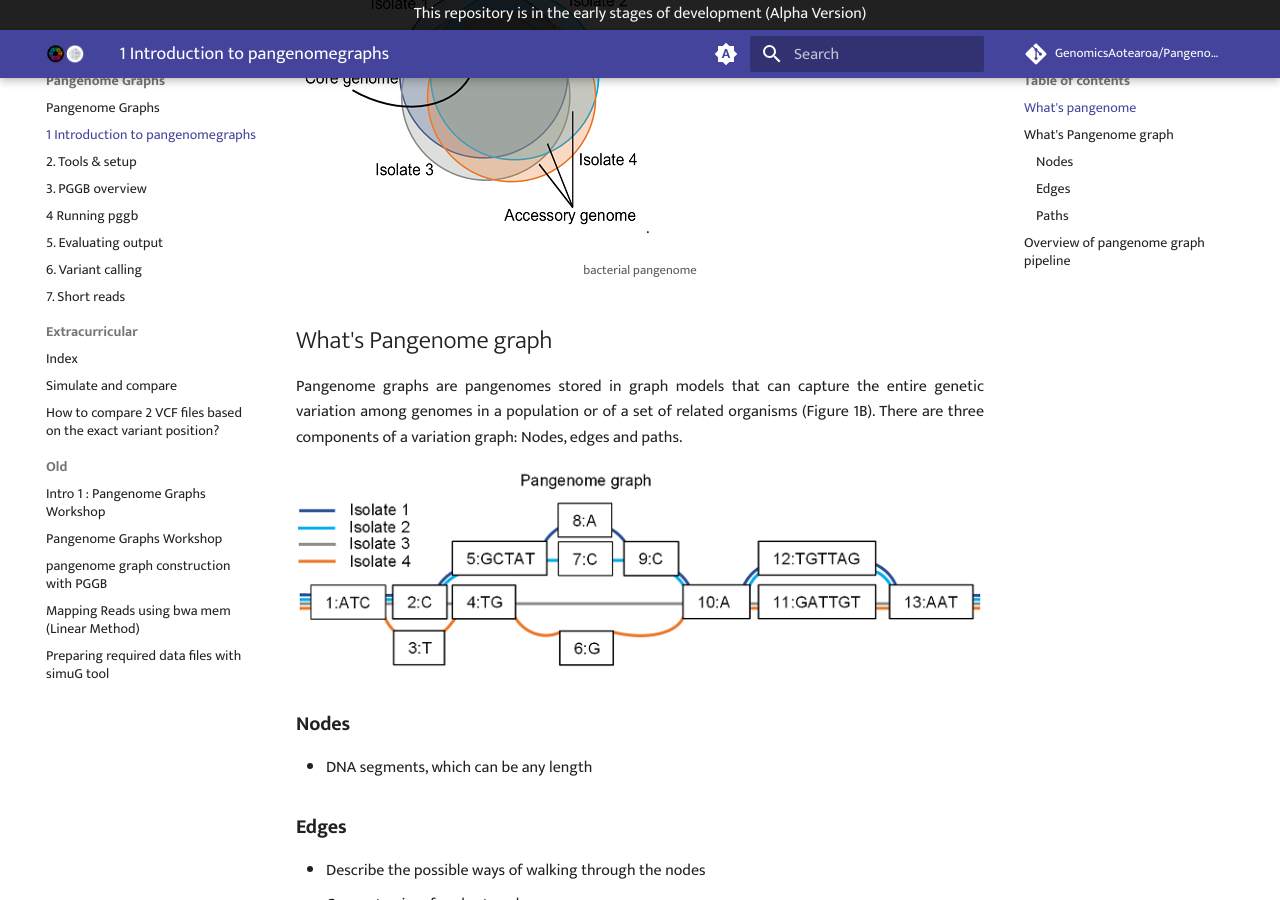
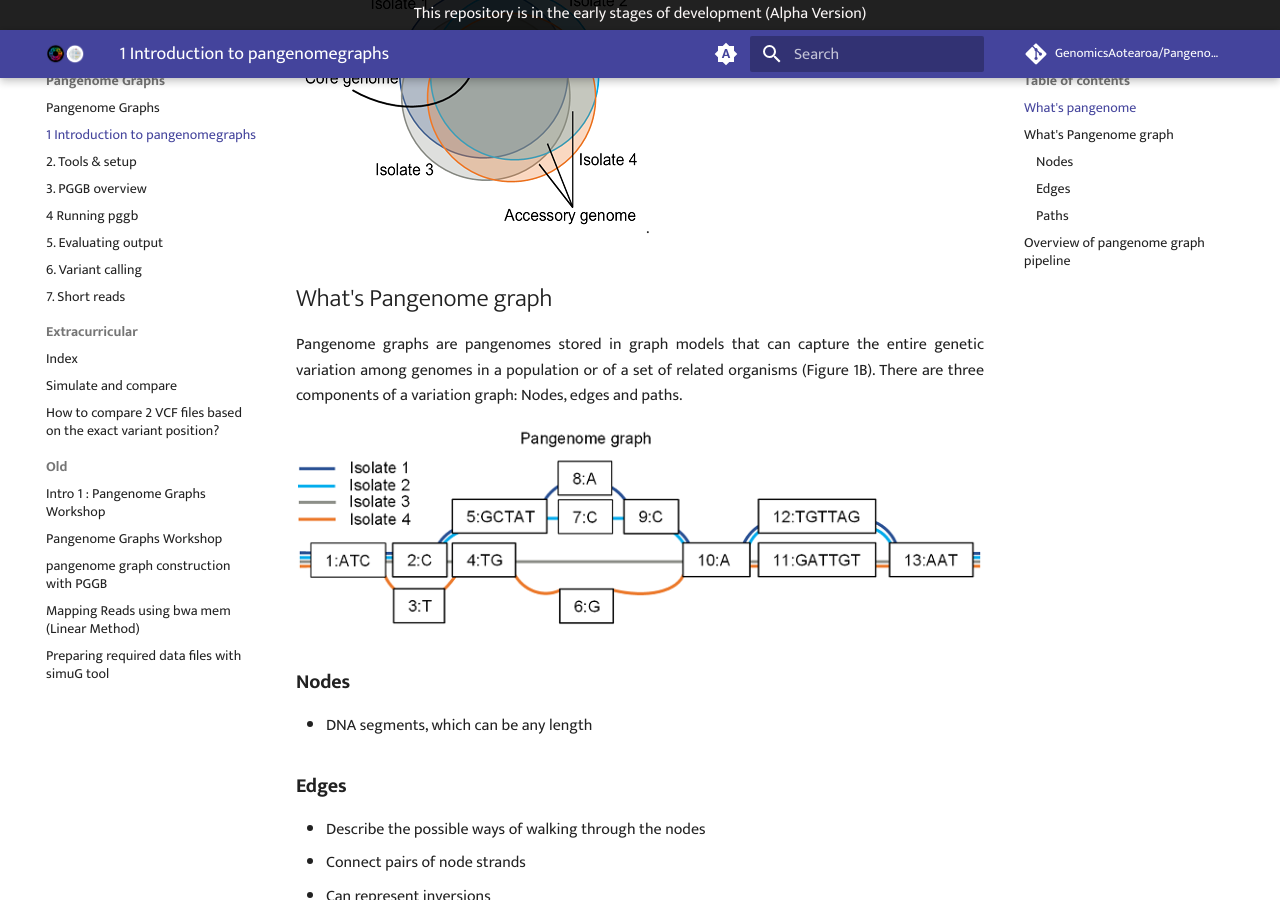
Before and after one commit to GenomicsAotearoa/Pangenome-Graphs-Workshop, an MkDocs documentation site: the page built from docs/1_Introduction_to_pangenomegraphs.md, in a window 1280 px wide and 900 px high, scrolled down 466 px. Built offline with MkDocs 1.6.1 and Material for MkDocs 9.7.7, drawn with Linux system fonts in a browser that asks for light colours; comment, search, counter and statistics services are not loaded.

Commit message:
Update 1_Introduction_to_pangenomegraphs.md

```diff
--- a/docs/1_Introduction_to_pangenomegraphs.md
+++ b/docs/1_Introduction_to_pangenomegraphs.md
@@ -6,7 +6,6 @@ only in a subset of individuals.
 </p>
 
 ![bacterial-pangenome](theme_figures/bacterial-pangenome-small.png).
-<center><small>bacterial pangenome</small></center>
 
 
 
```
